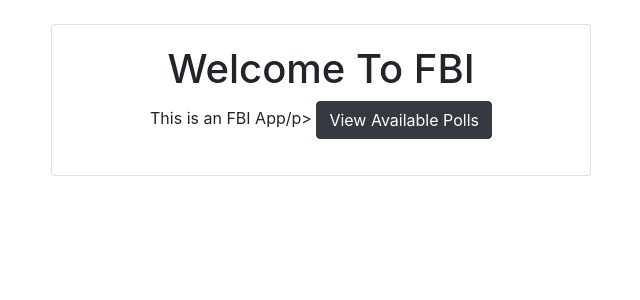
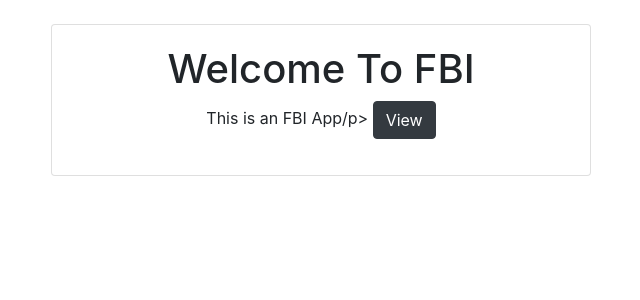
Before and after one commit to RashadTanjim/FBI_web, a Django app: template templates/pages/index.html in a window 1280 px wide. Shown: the part 56-356 px from the top of the page, without its empty margins (319-959 px from the left). Run offline with Django 3.2, Linux system fonts and the light colour scheme; the template is opened without the code that fills it, so the values that code supplies are empty; some libraries are stand-ins or nearby versions.

Commit message:
small changes in db

```diff
--- a/templates/pages/index.html
+++ b/templates/pages/index.html
@@ -5,8 +5,8 @@
   <div class="card-body">
     <h1>Welcome To FBI</h1>
     <p>This is an FBI App/p>
-    <a class="btn btn-dark" href="{% url 'polls:index' %}">
-        View Available Polls</a
+    <a class="btn btn-dark" href="{% url 'fbi_app:index' %}">
+        View </a
       >
   </div>
   </div>
```
Also changed, not shown: fbi/db.sqlite3.
